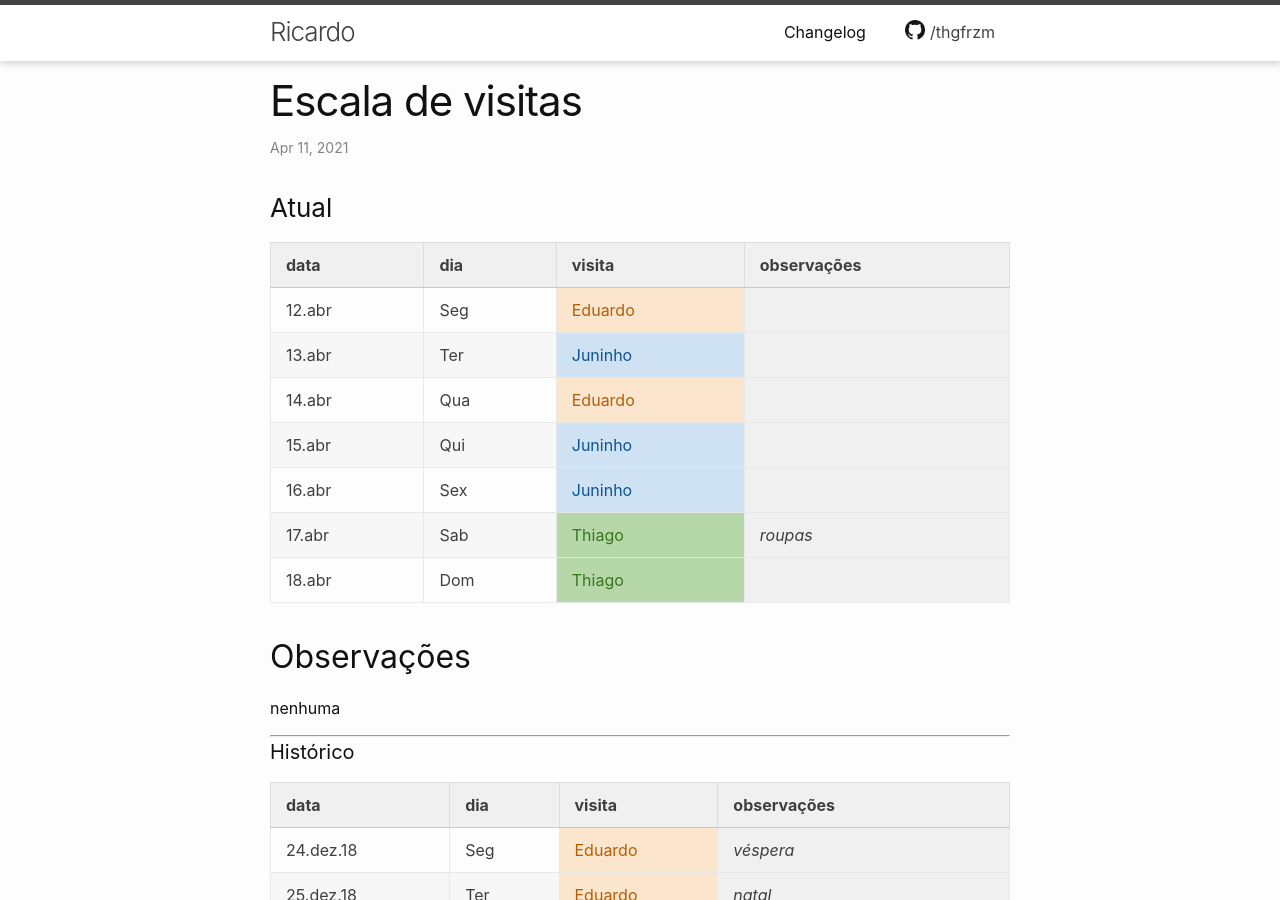
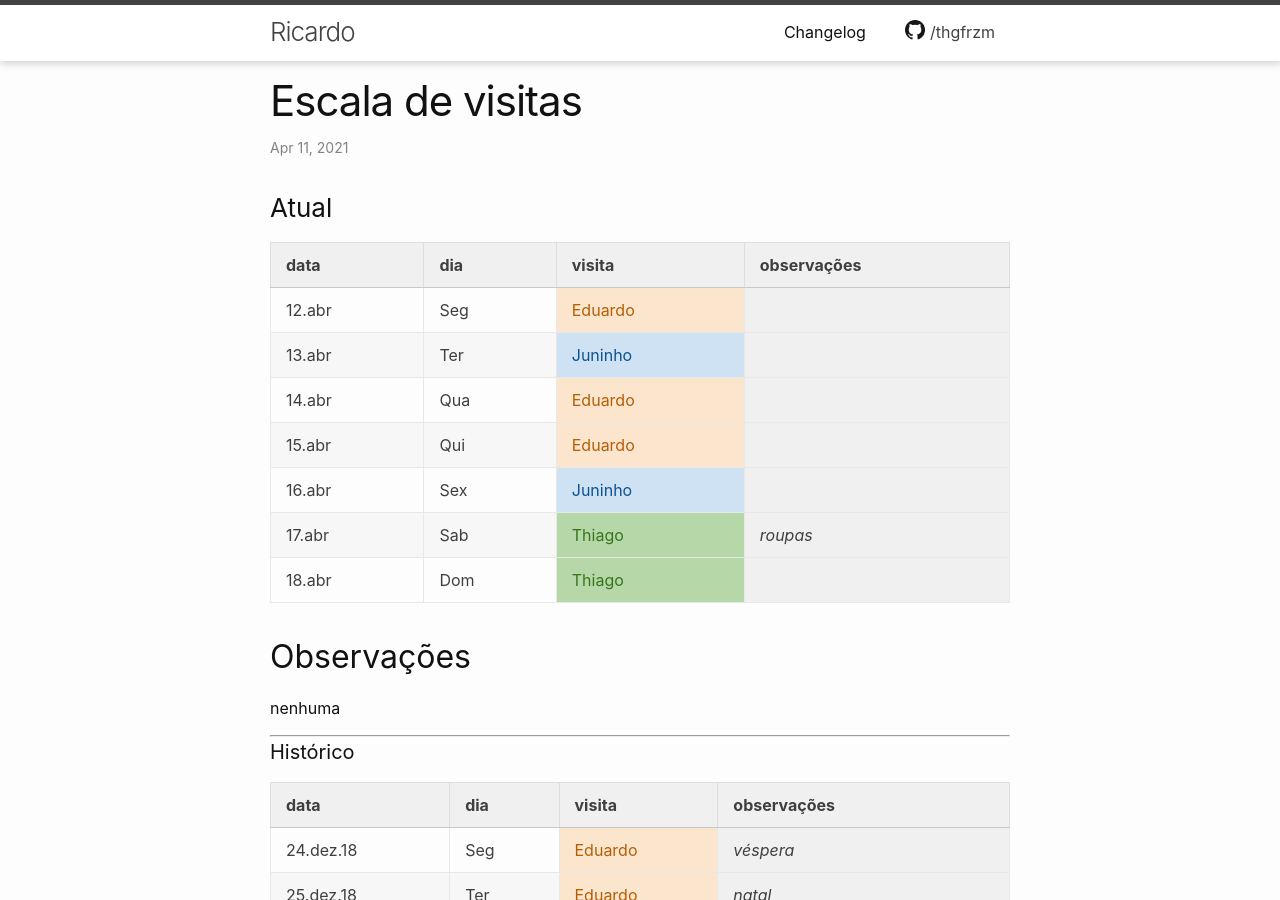
Before and after one commit to thgfrzm/ricardo, a Jekyll site: the page built from _posts/2018-12-23-escala-visitas.markdown, in a window 1280 px wide and 900 px high. Built offline with Jekyll 4.4.1, drawn with Linux system fonts in a browser that asks for light colours.

Commit message:
Update 2018-12-23-escala-visitas.markdown

```diff
--- a/_posts/2018-12-23-escala-visitas.markdown
+++ b/_posts/2018-12-23-escala-visitas.markdown
@@ -1,7 +1,7 @@
 ---
 layout: post
 title:  "Escala de visitas"
-date:   2021-04-11 16:30:00 -0300
+date:   2021-04-11 16:31:00 -0300
 categories: agenda
 ---
 <!--
@@ -18,7 +18,7 @@ categories: agenda
 | 12.abr | Seg | Eduardo |             |
 | 13.abr | Ter | Juninho |             |
 | 14.abr | Qua | Eduardo |             |
-| 15.abr | Qui | Juninho |             |
+| 15.abr | Qui | Eduardo |             |
 | 16.abr | Sex | Juninho |             |
 | 17.abr | Sab | Thiago  | _roupas_    |
 | 18.abr | Dom | Thiago  |             |
```
